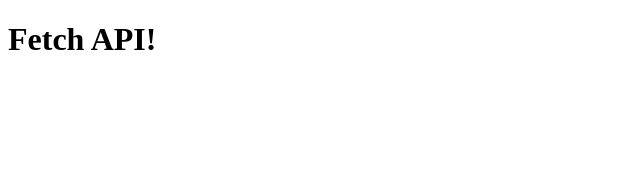
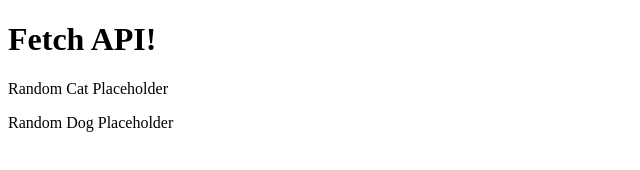
Before and after one commit to tramirez30/Fetch-API, a plain HTML site: page index.html in a window 1280 px wide. Shown: the whole page, without its empty margins (0-640 px from the left). Drawn offline with Linux system fonts and the light colour scheme.

Commit message:
Setting up HTML structure

```diff
--- a/index.html
+++ b/index.html
@@ -10,6 +10,15 @@
 <body>
     <h1>Fetch API!</h1>
 
+    <div class="results">
+        <div  id="cat-result" class="results">
+            <p>Random Cat Placeholder</p>
+        </div>
+        <div id="dog-result" class="results">
+            <p>Random Dog Placeholder</p>
+        </div>
+    </div>
+
     <script src="script.js"></script>
 </body>
 </html>
```
